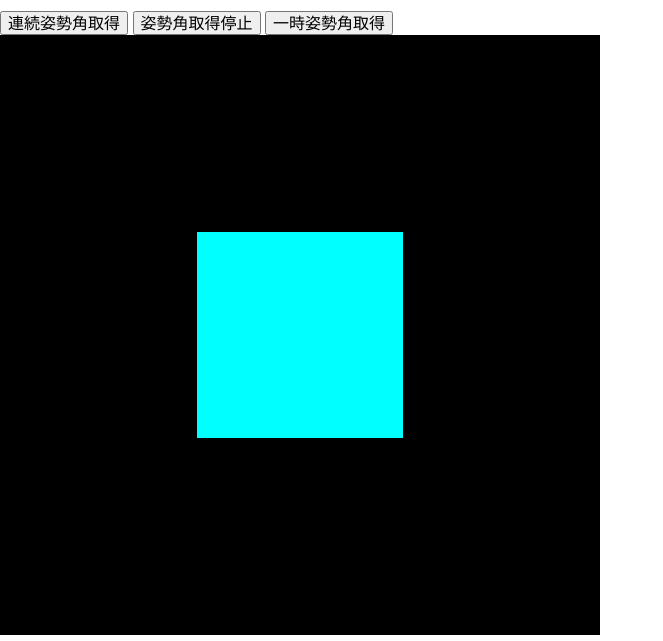
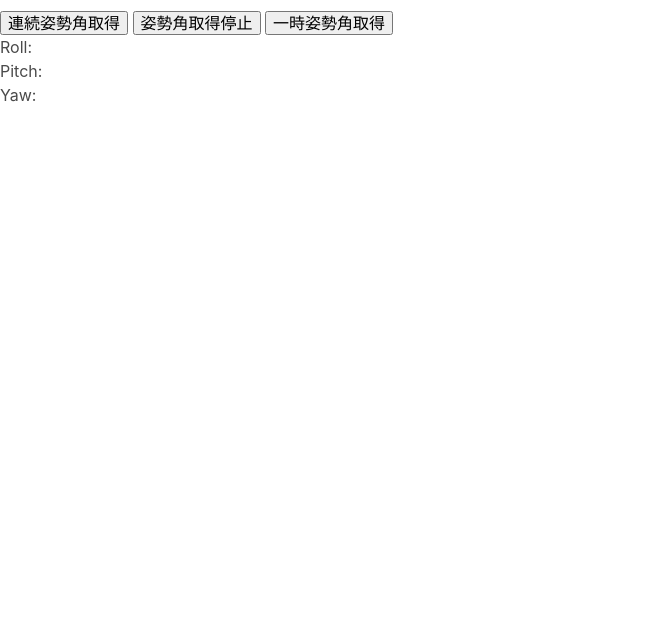
Before and after one commit to moemon15/toio-WebBluetoothAPI, a plain HTML site: page 5-1_EulerianAnglesController/index.html in a window 1280 px wide. Shown: the part 367-1008 px from the top of the page, without its empty margins (0-663 px from the left). After the commit the page ends 800 px from the top, so only its background shows below. Drawn offline with nearby package versions, Linux system fonts and the light colour scheme.

Commit message:
Canvas3Dの削除
Canvas3Dを削除し、オイラー角を出力する機能のみにした

```diff
--- a/5-1_EulerianAnglesController/index.html
+++ b/5-1_EulerianAnglesController/index.html
@@ -28,12 +28,12 @@
 </head>
 
 <body>
+  <!-- 接続ボタン -->
   <section class="section">
     <div class="container">
       <h1 class="title">操作用ボタン</h1>
       <div class="buttons" style="margin-top: 1.5rem">
         <button class="button is-success is-light" type="button" id="connectButton">接続</button>
-        <button class="button is-info is-light" type="button" id="actionButton">一斉動作</button>
       </div>
     </div>
   </section>
@@ -51,10 +51,13 @@
       <button id="get-EulerianAngles-continuous">連続姿勢角取得</button>
       <button id="get-EulerianAngles-continuous-stop">姿勢角取得停止</button>
       <button id="get-EulerianAngles-once">一時姿勢角取得</button>
-      <!-- <button id="EulerianAngles-clear">座標クリア</button> -->
     </div>
 
-    <canvas id="myCanvas"></canvas>
+    <div class="EulerianDisplay">
+      <p>Roll: <span id="roll"></span></p>
+      <p>Pitch: <span id="pitch"></span></p>
+      <p>Yaw: <span id="yaw"></span></p>
+    </div>
   </div>
 </body>
 
--- a/5-1_EulerianAnglesController/main.js
+++ b/5-1_EulerianAnglesController/main.js
@@ -1,5 +1,4 @@
 'use strict';
-import * as THREE from "three";
 
 class BluetoothController {
   static TOIO_SERVICE_UUID = "10b20100-5b3b-4571-9508-cf3efcd7bbae";
@@ -155,127 +154,25 @@ class EulerianAnglesController {
 
     // DataViewのバイト長をチェック
     if (dataView.byteLength >= 7) {
-      console.log(`Roll.x：${value.getInt16(2, true)}`);
-      console.log(`Roll.y：${value.getInt16(4, true)}`);
-      console.log(`Roll.z：${value.getInt16(6, true)}`);
-
       this.toioNorify = dataView.getUint8(1, true);
       this.toioEulerianAngles.x = dataView.getInt16(2, true);
       this.toioEulerianAngles.y = dataView.getInt16(4, true);
       this.toioEulerianAngles.z = dataView.getInt16(6, true);
 
-      //toioのオイラー角が更新されたらDrawing3DControllerクラスのメソッドを実行
-      //drawingControllerクラスのregisterEventListeners()メソッドに定義
-      const EulerianAnglesUpdatedEvent = new CustomEvent('EulerianAnglesUpdated', {
-        detail: this.toioEulerianAngles
-      });
-      document.dispatchEvent(EulerianAnglesUpdatedEvent);
+      // console.log(`
+      // Roll.x：${this.toioEulerianAngles.x}
+      // Roll.y：${this.toioEulerianAngles.y}
+      // Roll.z：${this.toioEulerianAngles.z}`
+      // );
+
+      this.updateEulerianAnglesDisplay();
     }
   }
-}
 
-class Drawing3DController {
-  constructor(bluetoothController, eulerianAnglesController, width, height) {
-    this.bluetoothController = bluetoothController;
-    this.eulerianAnglesController = eulerianAnglesController;
-
-    //Canvasサイズ
-    this.width = width;
-    this.height = height;
-
-    // レンダラーを作成
-    this.renderer = new THREE.WebGLRenderer({
-      canvas: document.querySelector("#myCanvas")
-    });
-
-    // シーンを作成
-    //オブジェクトや光源などの置き場
-    this.scene = new THREE.Scene();
-
-    // カメラを作成
-    //THREE.PerspectiveCamera(画角, アスペクト比, 描画開始距離, 描画終了距離)
-    this.camera = new THREE.PerspectiveCamera(45, width / height, 1, 10000);
-
-    //ジオメトリ(形状)生成
-    // new THREE.BoxGeometry(幅, 高さ, 奥行き)
-    this.geometry = new THREE.BoxGeometry(500, 500, 500);
-
-    // 各面に適用するマテリアルの配列を作成
-    this.materials = [
-      new THREE.MeshBasicMaterial({ color: 0xff0000 }), // 赤
-      new THREE.MeshBasicMaterial({ color: 0x00ff00 }), // 緑
-      new THREE.MeshBasicMaterial({ color: 0x0000ff }), // 青
-      new THREE.MeshBasicMaterial({ color: 0xffff00 }), // 黄
-      new THREE.MeshBasicMaterial({ color: 0x00ffff }), // シアン
-      new THREE.MeshBasicMaterial({ color: 0xff00ff })  // マゼンタ
-    ];
-
-    // new THREE.Mesh(ジオメトリ,マテリアル)
-    this.box = new THREE.Mesh(this.geometry, this.materials);
-
-    //toioの回転順序にあわせる
-    this.camera.rotation.order = "ZYX";
-
-    // 平行光源
-    // new THREE.DirectionalLight(色)
-    this.light = new THREE.DirectionalLight(0xFFFFFF);
-
-    this.registerEulerianEventListeners();
-
-    this.init();
-  }
-
-  init = () => {
-    //レンダラー初期化
-    this.renderer.setSize(this.width, this.height);
-    this.renderer.setPixelRatio(window.devicePixelRatio);
-
-    // カメラの初期座標を設定（X座標:0, Y座標:0, Z座標:0）
-    this.camera.position.set(0, 0, 2000);
-
-    // シーンに追加
-    this.scene.add(this.box);
-
-
-    this.light.intensity = 2; // 光の強さを倍に
-    // ライトの位置を変更
-    this.light.position.set(1, 1, 1); // ライトの方向 set(X方向、Y方向、Z方向)
-    // シーンに追加
-    this.scene.add(this.light);
-
-    this.tick();
-  }
-
-  //toioの座標が更新されたらdrawメソッドを実行
-  //decodePositionDataContinuousメソッドで発火
-  registerEulerianEventListeners() {
-    document.addEventListener('EulerianAnglesUpdated', (event) => {
-      //{ x: 0, y: 0, z: 0 };
-      const EulerianAngles = event.detail;
-      // ToioのZ座標を原点に合わせるために調整
-      this.box.position.set(EulerianAngles.x, EulerianAngles.y, EulerianAngles.z - 160);
-      const radianFactor = Math.PI / 180; //度からラジアンへの変換係数
-
-      // THREE.jsはデフォルトでラジアンを使用するため、度からラジアンに変換
-      // this.box.rotation.x = EulerianAngles.x * radianFactor;
-      this.box.rotation.x = EulerianAngles.y * radianFactor; //toioのY軸回転（角度）をThree.jsオブジェクトのX軸回転に適用
-
-      // this.box.rotation.y = EulerianAngles.y * radianFactor;
-      this.box.rotation.y = -(EulerianAngles.z) * radianFactor; //toioのZ軸回転（角度）をThree.jsオブジェクトのY軸回転に適用
-
-      // this.box.rotation.z = EulerianAngles.z * radianFactor;
-      this.box.rotation.z = -(EulerianAngles.x) * radianFactor; //toioのX軸回転（角度）をThree.jsオブジェクトのZ軸回転に適用
-      // if (this.isDrawingActive) {
-      //   this.draw(event.detail);
-      // }
-    });
-  }
-
-  tick = () => {
-    requestAnimationFrame(this.tick);
-
-    // レンダリング
-    this.renderer.render(this.scene, this.camera);
+  updateEulerianAnglesDisplay() {
+    document.getElementById('roll').textContent = this.toioEulerianAngles.x;
+    document.getElementById('pitch').textContent = this.toioEulerianAngles.y;
+    document.getElementById('yaw').textContent = this.toioEulerianAngles.z;
   }
 }
 
@@ -284,7 +181,6 @@ class Drawing3DController {
 //インスタンス
 const bluetoothController = new BluetoothController();
 const eulerianAnglesController = new EulerianAnglesController(bluetoothController);
-const drawing3DController = new Drawing3DController(bluetoothController, eulerianAnglesController, 600, 600);
 
 /* イベントリスナー */
 //toio接続
```
